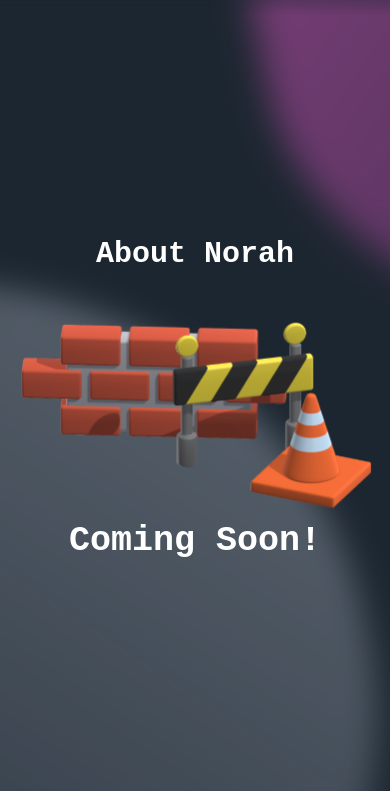
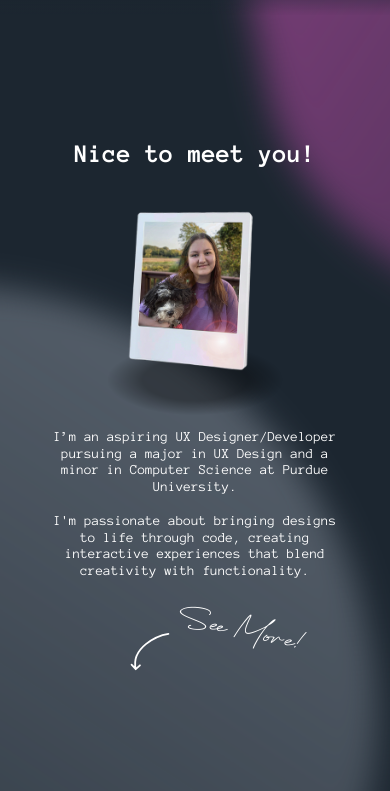
Before and after one commit to norahmiller/norahmiller.github.io, a plain HTML site: page docs/about.html in a window 390 px wide. Shown: the part 53-844 px from the top of the page. Drawn offline with Linux system fonts and the light colour scheme; files whose address does not match are found by name; a web font is replaced by a local one.

Commit message:
added about page  - main section
added the main section to the about page, and made it responsive

```diff
--- a/docs/about.html
+++ b/docs/about.html
@@ -5,10 +5,11 @@
     <meta name="viewport" content="width=device-width, initial-scale=1.0">
     <title>About Norah</title>
     <link rel="stylesheet" href="css/main.css">
-    <link rel="stylesheet" href="css/contact.css">
+    <link rel="stylesheet" href="css/about.css">
     <link rel="preconnect" href="https://fonts.googleapis.com">
     <link rel="preconnect" href="https://fonts.gstatic.com" crossorigin>
     <link href="https://fonts.googleapis.com/css2?family=Sassy+Frass&display=swap" rel="stylesheet">
+    <link href="https://fonts.googleapis.com/css2?family=Anonymous+Pro:wght@400;700&display=swap" rel="stylesheet">
     <link rel="apple-touch-icon" sizes="180x180" href="/apple-touch-icon.png">
     <link rel="icon" type="image/png" sizes="32x32" href="/favicon-32x32.png">
     <link rel="icon" type="image/png" sizes="16x16" href="/favicon-16x16.png">
@@ -37,14 +38,24 @@
             <div class="blob blob1"></div>
             <div class="blob blob2"></div>
         </div>
-        <div class="announcement-wrapper">
-            <div class="announcement">
-                <div class="label">
-                    <h3>About Norah</h3>
+        <div class="about-main-wrapper">
+            <div class="about-main">
+                <div class="polaroid-side">
+                    <img src="images/me-polaroid.png" alt="Polaroid" class="polaroid">
+                    <div class="gradient-shadow"></div>
                 </div>
-                <img src="images/construction.png" alt="Under Construction" class="construction">
-                <div class="later">
-                    <h3>Coming Soon!</h3>
+                <div class="text-side">
+                    <h1>Nice to meet you!</h1>
+                    <p>I’m an aspiring UX Designer/Developer pursuing a major in UX Design and a minor in Computer Science at Purdue University.
+                    <br><br>I'm passionate about bringing designs to life through code, creating interactive experiences that blend creativity with functionality.</p>
+                </div>
+                <div class="see-more">
+                    <div class="saturday-august-regular">See More!</div>
+                </div>
+                <div class="arrow" id="arrow">
+                    <svg width="66" height="64" viewBox="0 0 66 64" fill="none" xmlns="http://www.w3.org/2000/svg">
+                        <path d="M63.7261 2.3565C44.2261 5.35644 1.03029 25.5282 9.22614 61.3562M9.22614 61.3562L2.22612 53.8565M9.22614 61.3562L16.2261 54.8562" stroke="white" stroke-width="3" stroke-linecap="round"/>
+                    </svg>
                 </div>
             </div>
         </div>
--- /dev/null
+++ b/docs/css/about.css
@@ -0,0 +1,237 @@
+
+
+/* Main Containers */
+
+
+    /* Centers in Window */
+
+    .about-main-wrapper {
+        display: flex;
+        justify-content: center;   /* Centers horizontally */
+        align-items: center;       /* Centers vertically */
+        min-height: 100vh;
+        overflow: hidden;
+    }
+
+
+    /* Shows Content */
+    .main-container {
+        display: block;
+    }
+
+
+
+
+/* Main About Section */
+    .about-main {
+        display: grid;
+        grid-template-columns: .75fr 1fr; /* Two columns*/
+        grid-template-rows: 1fr;
+        align-items: center; /* Align items vertically */
+        justify-content: center; /* Center everything horizontally */
+        gap: 40px; /* Space between columns */
+        padding: 50px;
+        width: min(100%, 1067.35px);
+        height: fit-content;
+        margin: auto;
+        position: relative;
+        top: 0px;
+    }
+
+    .polaroid-side {
+        grid-column: 1;
+        grid-row: 1;
+    }
+
+    /*Floating animation for polaroid*/
+    @keyframes float {
+        0% { transform: translateY(0) rotate(0deg); }
+        50% { transform: translateY(-30px) rotate(1deg); } /* Moves up */
+        100% { transform: translateY(0) rotate(0deg); }
+    }
+
+    .polaroid {
+        width: 500px;
+        z-index: 3;
+        animation: float 6s ease-in-out infinite;
+        grid-row: 1;
+    }
+
+    /* Bouncing animation for shadow*/
+    @keyframes shadowScale {
+        0% { transform: scale(1); opacity: 0.5; }
+        50% { transform: scale(0.85); opacity: 0.3; } /* Smaller shadow when floating up */
+        100% { transform: scale(1); opacity: 0.5; }
+    }
+
+    .polaroid-side .gradient-shadow {
+        top: 450px;
+        position: absolute;
+        width: 500px;
+        height: 100px; /* Adjust as needed */
+
+        background: radial-gradient(ellipse at center,
+            rgba(0, 0, 0, 0.742) 30%, /* Fully opaque in the center */
+            rgba(28, 38, 48, 0) 50%  /* Gradually fades out towards edges */
+        );
+
+        pointer-events: none; /* Prevents interactions */
+        z-index: 1; /* Ensures it's above the avatar */
+        animation: shadowScale 6s ease-in-out infinite;
+        animation-delay: -.2s; /* This delay ensures shadow is synced with float */
+    }
+
+    .text-side {
+        grid-column: 2;
+        grid-row: 1;
+    }
+
+
+    /* Text customization*/
+    .text-side p {
+        font-size: 21px;
+        -webkit-font-smoothing: antialiased; /* Helps make text look thinner */
+        -moz-osx-font-smoothing: grayscale; /* Optimizes for macOS */
+        line-height: 1.2;
+        grid-row: 1;
+    }
+
+    .about-main .arrow {
+        grid-column: 2;
+        grid-row: 1;
+        top: 540px;
+        position: absolute;
+        cursor: pointer; /* Changes the cursor to a hand when hovering */
+        grid-row: 1;
+        justify-self: center !important;
+        transform: translateX(-110px) scale(0.9);
+    }
+
+    .see-more {
+        grid-column: 2;
+        font-size: 40px;
+        grid-row: 1;
+        top: 520px;
+        grid-row: 1;
+        position: absolute;
+        justify-self: center !important;
+        transform: translateX(20px) rotate(12deg); /* Shift slightly left */
+    }
+
+
+
+/* Responsivity of Main */
+
+
+    /* Reposition for tablet */
+
+    @media (min-width: 750px) and (max-width: 1028px) {
+
+        .polaroid-side {
+            justify-content: center !important;
+        }
+
+        .polaroid {
+            width: 350px;
+        }
+
+        .polaroid-side .gradient-shadow {
+            width: 350px;
+            top: 300px;
+        }
+
+        .text-side h1 {
+            font-size: 28px;
+        }
+
+        .text-side p {
+            font-size: 18px;
+        }
+
+        .see-more {
+            top: 400px;
+            font-size: 35px;
+        }
+
+        .about-main .arrow {
+            top: 415px;
+            transform: scale(0.7) translateX(-120px);
+        }
+    }
+
+
+    /* Reposition for mobile */
+
+      @media (max-width: 750px) {
+
+        .polaroid-side {
+            display: contents;
+        }
+
+        .polaroid {
+            width: 250px;
+            grid-row: 2 !important;
+            justify-self: center !important;
+            position: relative;
+            top: -15px;
+        }
+
+        .polaroid-side .gradient-shadow {
+            grid-row: 2 !important;
+            top: 145px;
+            width: 250px;
+            justify-self: center !important;
+        }
+
+        .text-side {
+            grid-column: 1;
+            display: contents;
+        }
+
+        .about-main .text-side h1 {
+            grid-row: 1;
+            font-size: 26px !important; /* Minimum 25px, preferred dynamic size, max 35px */
+            text-align: center !important;
+        }
+
+        .about-main .text-side p {
+            grid-row: 3 !important;
+            text-align: center !important;
+            font-size: 14px !important; /* Minimum 18px, preferred dynamic size, max 28px */
+            position: relative;
+            top: -20px;
+        }
+
+        .about-main .arrow {
+            grid-column: 1;
+            grid-row: 4 !important;
+            justify-self: center !important;
+            left: auto;
+            top: 5px;
+            transform: translateX(-70px) scale(.6); /* Shift slightly left */
+        }
+
+        .see-more {
+            grid-column: 1;
+            grid-row: 4;
+            justify-self: center !important;
+            top: -5px;
+            transform: translateX(20px) rotate(12deg); /* Shift slightly left */
+            font-size: 30px;
+        }
+
+        .about-main {
+            display: grid;
+            grid-template-columns: 1fr;
+            grid-template-rows: auto auto auto auto;
+            gap: 0px;
+        }
+
+        @keyframes float {
+            0% { transform: translateY(0) rotate(0deg); }
+            50% { transform: translateY(-20px) rotate(1deg); } /* Moves up */
+            100% { transform: translateY(0) rotate(0deg); }
+        }
+
+
+      }
--- a/docs/css/contact.css
+++ b/docs/css/contact.css
@@ -28,6 +28,7 @@
         top: 0px;
     }
 
+    /* Shows Content */
     .main-container {
         display: block;
     }
--- a/docs/css/main.css
+++ b/docs/css/main.css
@@ -267,7 +267,7 @@
 
     /* Arrow */
 
-        .arrow{
+        .main-wrapper .arrow{
             grid-column: 1; /* Leftmost column */
             cursor: pointer; /* Changes the cursor to a hand when hovering */
             justify-self: end; /* Aligns the whole container to the right */
@@ -464,7 +464,7 @@
                 padding-top: 150px !important; /* Move text up */
             }
 
-            .arrow {
+            .main-wrapper .arrow {
                 top: 180px; /* Move arrow up */
             }
         }
@@ -517,7 +517,7 @@
                 font-size: 40px !important;
             }
 
-            .arrow {
+            .main-wrapper .arrow {
                 top: 123px !important;
                 transform: scale(0.8) !important;
                 transform-origin: center;
@@ -609,7 +609,7 @@
                 display: none;
             }
 
-            .arrow {
+            .main-wrapper .arrow {
                 grid-column: 1;
                 grid-row: 1;
                 z-index: 5;
```
Also changed, not shown: docs/index.html (+1 -0 lines), docs/images/me-polaroid.png (added).
